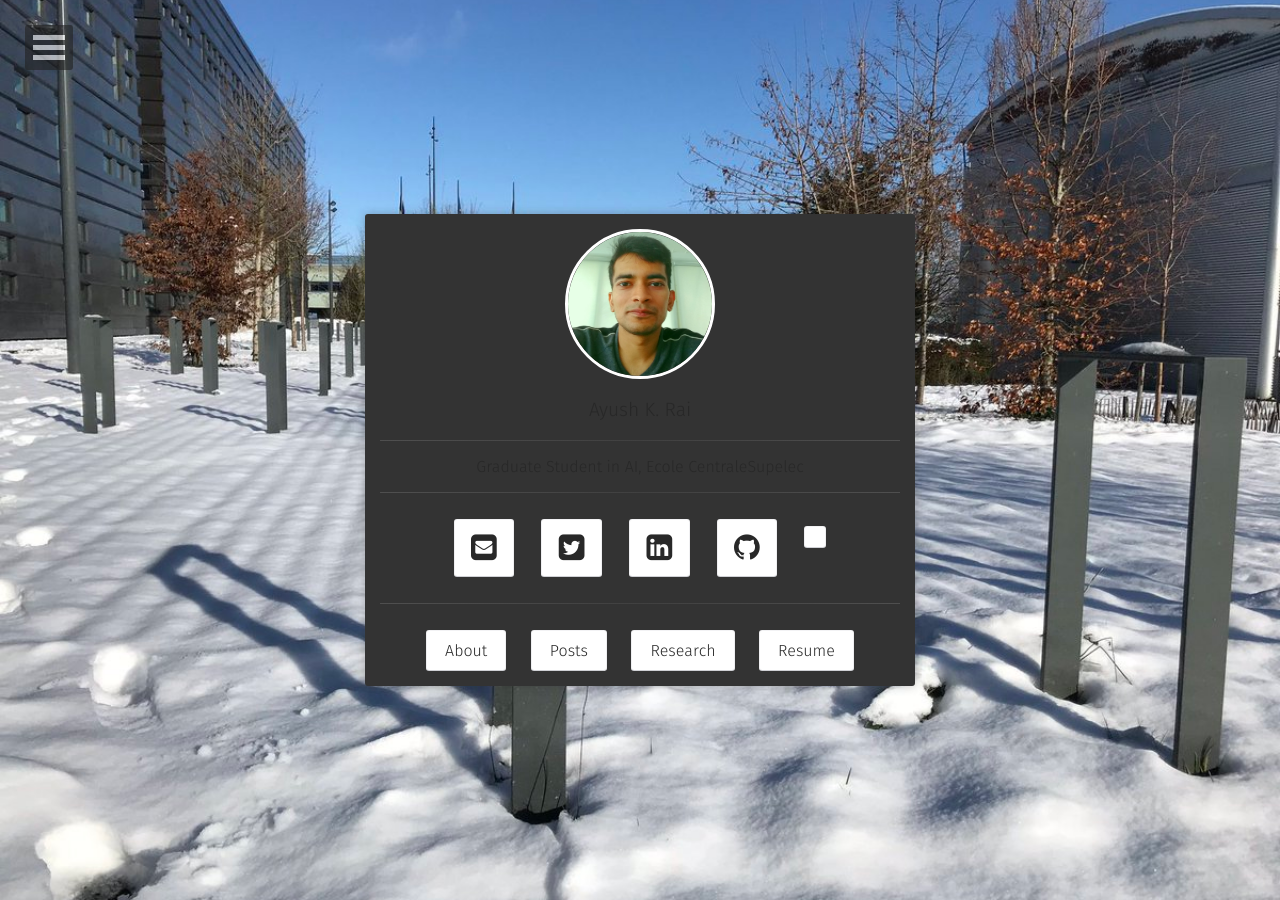
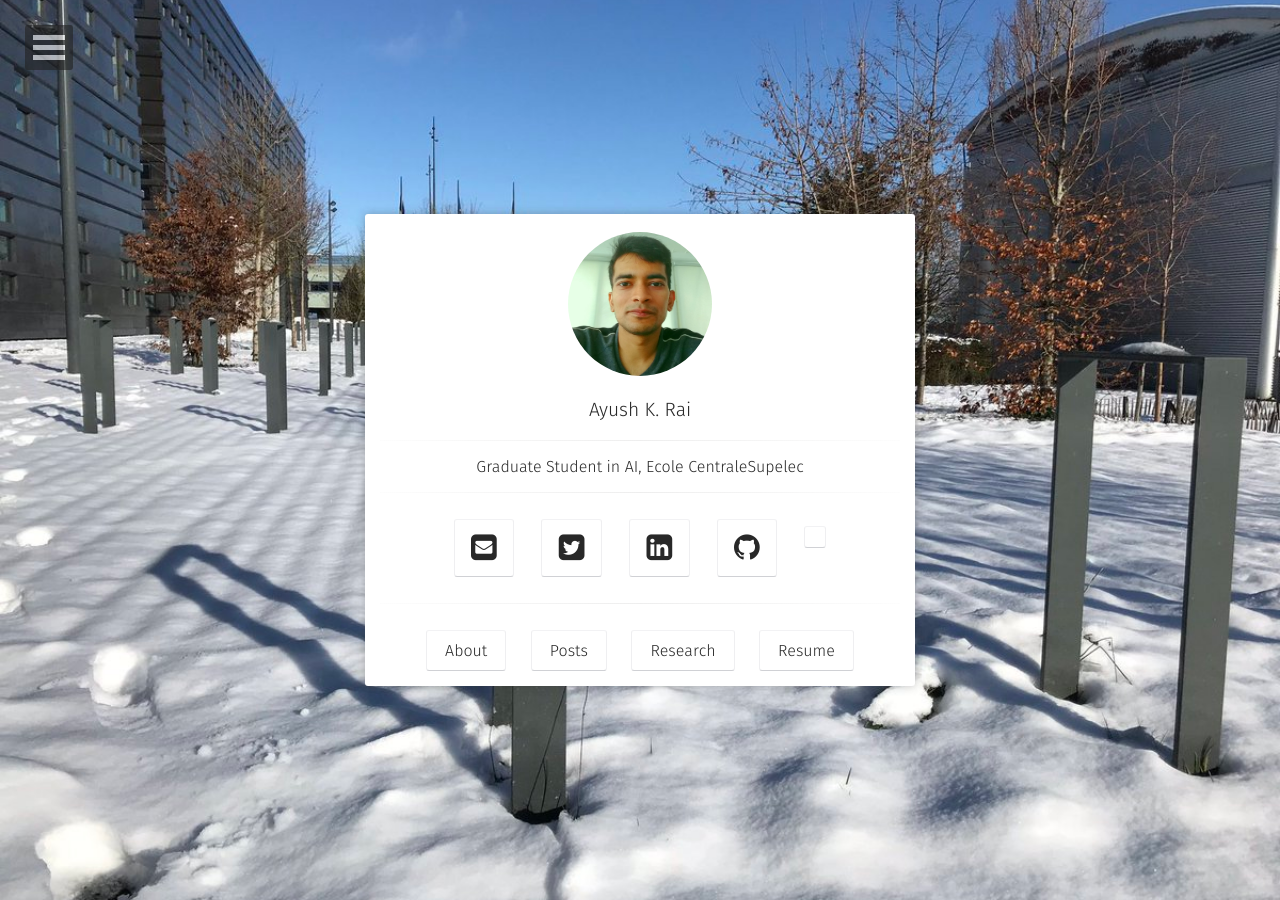
Before and after one commit to rayush7/rayush7.github.io, a Jekyll site: the page built from index.html, in a window 1280 px wide. Built offline with Jekyll 4.4.1, drawn with Linux system fonts in a browser that asks for light colours; some web fonts are replaced; a style sheet for code colours, icons or effects is not loaded.

```diff
--- a/_sass/site.scss
+++ b/_sass/site.scss
@@ -75,7 +75,7 @@
 	padding-right: 15px;
 	padding-left: 15px;
 	@include center-block();
-	background-color: #333;
+	background-color: $white;
 	color: $color_shark;
 	z-index: 1;
 	border-radius: 3px;
```
